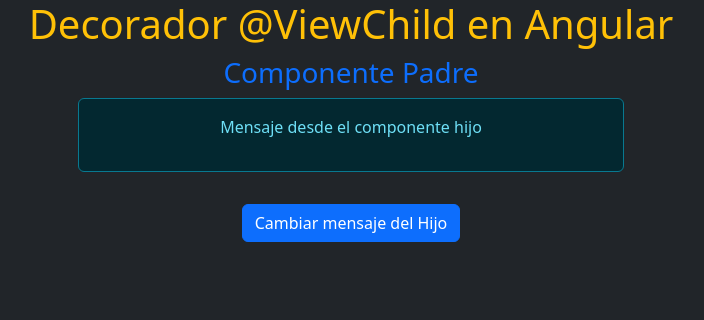
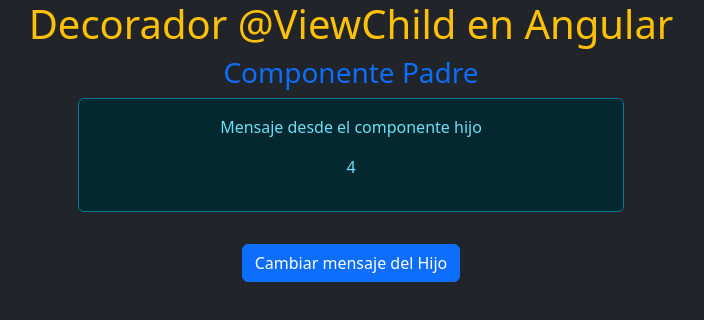
Before and after one commit to odgm/angular-app, an Angular app: page / in a window 1280 px wide. Shown: the top 320 px of the page, without its empty margins (289-993 px from the left). Built offline with nearby package versions, Linux system fonts and the light colour scheme.

Commit message:
agregar estandalone: true

```diff
--- a/src/app/app.html
+++ b/src/app/app.html
@@ -1,4 +1,4 @@
 <div class="container text-center">
     <h1 class="text-center text-warning">{{title}}</h1>
-    <app-padre/>
+    <app-padre></app-padre>
 </div>
--- a/src/app/app.ts
+++ b/src/app/app.ts
@@ -3,6 +3,7 @@ import { Padre } from "./padre/padre";
 
 @Component({
   selector: 'app-root',
+  standalone: true,
   imports: [Padre],
   templateUrl: './app.html',
   styleUrl: './app.css'
--- a/src/app/padre/hijo/hijo.html
+++ b/src/app/padre/hijo/hijo.html
@@ -1,3 +1,4 @@
 <div class="alert alert-info w-50 mx-auto">
-    <p>{{mensaje}}</p>
+    <p>{{ mensaje }}</p>
+    <p>{{ 2 + 2 }}</p>
 </div>
--- a/src/app/padre/hijo/hijo.ts
+++ b/src/app/padre/hijo/hijo.ts
@@ -2,6 +2,7 @@ import { Component } from '@angular/core';
 
 @Component({
   selector: 'app-hijo',
+  standalone: true,
   imports: [],
   templateUrl: './hijo.html',
   styleUrl: './hijo.css',
@@ -10,9 +11,8 @@ export class Hijo {
   mensaje: string = 'Mensaje desde el componente hijo';
 
   cambiarMensaje(nuevoMensaje: string) {
-    console.log('Método del hijo ejecutado');
-
     this.mensaje = nuevoMensaje;
+    console.log(this.mensaje);
   }
 
 }
--- a/src/app/padre/padre.ts
+++ b/src/app/padre/padre.ts
@@ -3,6 +3,7 @@ import { Hijo } from './hijo/hijo';
 
 @Component({
   selector: 'app-padre',
+  standalone: true,
   imports: [Hijo],
   templateUrl: './padre.html',
   styleUrl: './padre.css',
```
